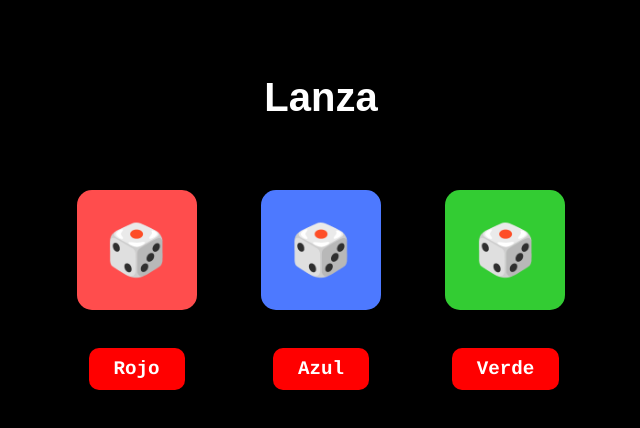
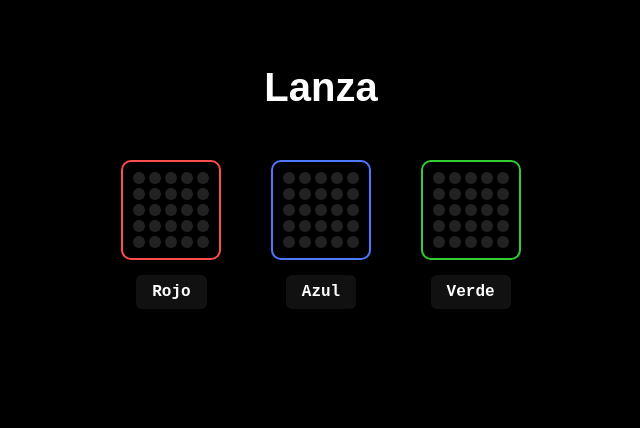
Before and after one commit to hector628/Dados, a plain HTML site: page index.html in a window 1280 px wide. Shown: the whole page, without its empty margins (319-959 px from the left). Drawn offline with Linux system fonts and the light colour scheme; a web font is replaced by a local one.

Commit message:
Update index.html

```diff
--- a/index.html
+++ b/index.html
@@ -3,69 +3,84 @@
 <html lang="es">
 <head>
   <meta charset="UTF-8">
-  <title>Dados</title>
+  <title>Lanza</title>
   <link href="https://fonts.googleapis.com/css2?family=Doto&display=swap" rel="stylesheet">
   <style>
     body {
-      background-color: #000000;
-      color: white;
-      font-family: Arial, sans-serif;
+      background-color: #000;
+      color: #fff;
+      font-family: 'Courier New', monospace;
       text-align: center;
-      padding-top: 40px;
+      padding-top: 30px;
     }
 
     h1 {
       font-family: 'Doto', sans-serif;
-      font-weight: bold;
       font-size: 2.5em;
-      margin-bottom: 40px;
+      margin-bottom: 30px;
     }
 
     .dado-container {
+      display: inline-block;
       margin: 20px;
-      display: inline-block;
     }
 
-    .dado {
-      font-size: 50px;
-      margin: 10px;
-      padding: 20px;
-      border-radius: 15px;
-      min-width: 80px;
-      height: 80px;
-      display: flex;
-      align-items: center;
+    .matrix {
+      display: grid;
+      grid-template-columns: repeat(5, 12px);
+      grid-template-rows: repeat(5, 12px);
+      gap: 4px;
       justify-content: center;
-      box-shadow: 0 0 10px rgba(0,0,0,0.5);
+      margin-bottom: 10px;
+      padding: 10px;
+      border-radius: 10px;
     }
 
-    #rojo {
-      background-color: #ff4d4d;
+    .rojo-border {
+      border: 2px solid #ff4d4d;
     }
 
-    #azul {
-      background-color: #4d79ff;
+    .azul-border {
+      border: 2px solid #4d79ff;
     }
 
-    #verde {
-      background-color: #33cc33;
+    .verde-border {
+      border: 2px solid #33cc33;
+    }
+
+    .dot {
+      width: 12px;
+      height: 12px;
+      background-color: #222;
+      border-radius: 50%;
+      transition: background-color 0.2s;
+    }
+
+    .on {
+      background-color: #fff;
+      box-shadow: 0 0 6px #fff;
+    }
+
+    .blink {
+      background-color: #fff !important;
+      box-shadow: 0 0 6px #fff !important;
     }
 
     button {
-      font-size: 1.2em;
-      padding: 10px 25px;
-      margin-top: 10px;
+      font-size: 1em;
+      padding: 8px 16px;
+      background-color: #111;
+      color: #fff;
       border: none;
-      background-color: #ff0000;
-      color: white;
-      font-family: Courier, monospace;
+      border-radius: 6px;
+      cursor: pointer;
+      margin-top: 5px;
+      font-family: 'Courier New', monospace;
       font-weight: bold;
-      border-radius: 10px;
-      cursor: pointer;
     }
 
     button:hover {
-      background-color: #cc0000;
+      background-color: #222;
     }
   </style>
 </head>
@@ -74,18 +89,18 @@
   <h1>Lanza</h1>
 
   <div class="dado-container">
-    <div id="rojo" class="dado">🎲</div><br>
-    <button onclick="lanzarRojo()">Rojo</button>
+    <div id="rojo" class="matrix rojo-border"></div>
+    <button onclick="lanzarConAnimacion('rojo', dadoRojo)">Rojo</button>
   </div>
 
   <div class="dado-container">
-    <div id="azul" class="dado">🎲</div><br>
-    <button onclick="lanzarAzul()">Azul</button>
+    <div id="azul" class="matrix azul-border"></div>
+    <button onclick="lanzarConAnimacion('azul', dadoAzul)">Azul</button>
   </div>
 
   <div class="dado-container">
-    <div id="verde" class="dado">🎲</div><br>
-    <button onclick="lanzarVerde()">Verde</button>
+    <div id="verde" class="matrix verde-border"></div>
+    <button onclick="lanzarConAnimacion('verde', dadoVerde)">Verde</button>
   </div>
 
   <script>
@@ -93,21 +108,116 @@
     const dadoAzul = [1, 1, 6, 6, 8, 8];
     const dadoVerde = [3, 3, 5, 5, 7, 7];
 
-    function lanzarRojo() {
-      const valor = dadoRojo[Math.floor(Math.random() * 6)];
-      document.getElementById("rojo").textContent = valor;
+    const patrones = {
+      "1": [
+        "00100",
+        "00100",
+        "00100",
+        "00100",
+        "00100"
+      ],
+      "2": [
+        "01110",
+        "00010",
+        "01110",
+        "01000",
+        "01110"
+      ],
+      "3": [
+        "01110",
+        "00010",
+        "01110",
+        "00010",
+        "01110"
+      ],
+      "4": [
+        "01010",
+        "01010",
+        "01110",
+        "00010",
+        "00010"
+      ],
+      "5": [
+        "01110",
+        "01000",
+        "01110",
+        "00010",
+        "01110"
+      ],
+      "6": [
+        "01110",
+        "01000",
+        "01110",
+        "01010",
+        "01110"
+      ],
+      "7": [
+        "01110",
+        "00010",
+        "00100",
+        "01000",
+        "01000"
+      ],
+      "8": [
+        "01110",
+        "01010",
+        "01110",
+        "01010",
+        "01110"
+      ],
+      "9": [
+        "01110",
+        "01010",
+        "01110",
+        "00010",
+        "01110"
+      ]
+    };
+
+    function crearMatriz(id) {
+      const container = document.getElementById(id);
+      container.innerHTML = '';
+      for (let i = 0; i < 25; i++) {
+        const dot = document.createElement('div');
+        dot.classList.add('dot');
+        container.appendChild(dot);
+      }
     }
 
-    function lanzarAzul() {
-      const valor = dadoAzul[Math.floor(Math.random() * 6)];
-      document.getElementById("azul").textContent = valor;
+    function mostrarNumero(id, numero) {
+      const container = document.getElementById(id);
+      const dots = container.querySelectorAll('.dot');
+      const patron = patrones[numero.toString()];
+      dots.forEach(dot => dot.classList.remove('on'));
+      for (let i = 0; i < 5; i++) {
+        for (let j = 0; j < 5; j++) {
+          if (patron[i][j] === "1") {
+            dots[i * 5 + j].classList.add('on');
+          }
+        }
+      }
     }
 
-    function lanzarVerde() {
-      const valor = dadoVerde[Math.floor(Math.random() * 6)];
-      document.getElementById("verde").textContent = valor;
+    function lanzarConAnimacion(id, dado) {
+      const container = document.getElementById(id);
+      const dots = container.querySelectorAll('.dot');
+      let parpadeos = 5;
+      let contador = 0;
+      const intervalo = setInterval(() => {
+        dots.forEach(dot => dot.classList.toggle('blink'));
+        contador++;
+        if (contador >= parpadeos) {
+          clearInterval(intervalo);
+          dots.forEach(dot => dot.classList.remove('blink'));
+          const valor = dado[Math.floor(Math.random() * dado.length)];
+          mostrarNumero(id, valor);
+        }
+      }, 100);
     }
+
+    crearMatriz("rojo");
+    crearMatriz("azul");
+    crearMatriz("verde");
   </script>
-
 </body>
 </html>
```
